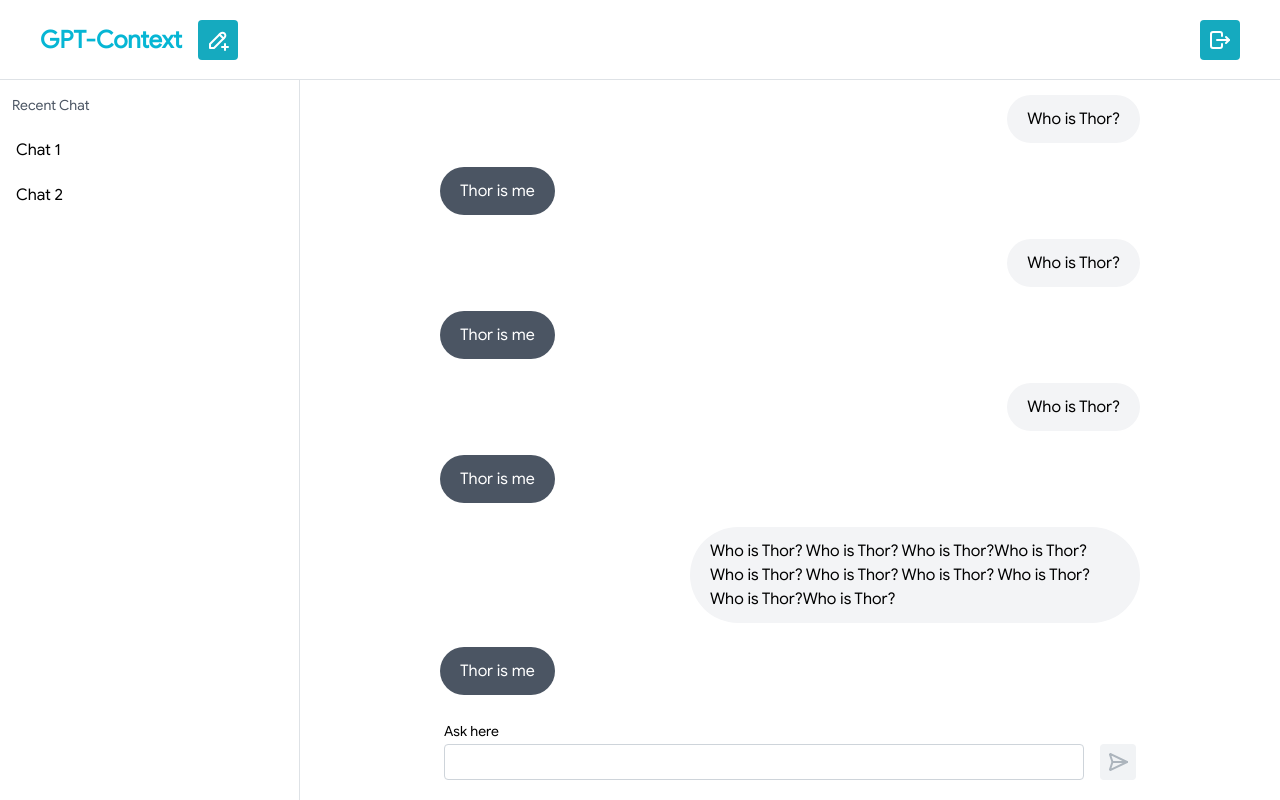
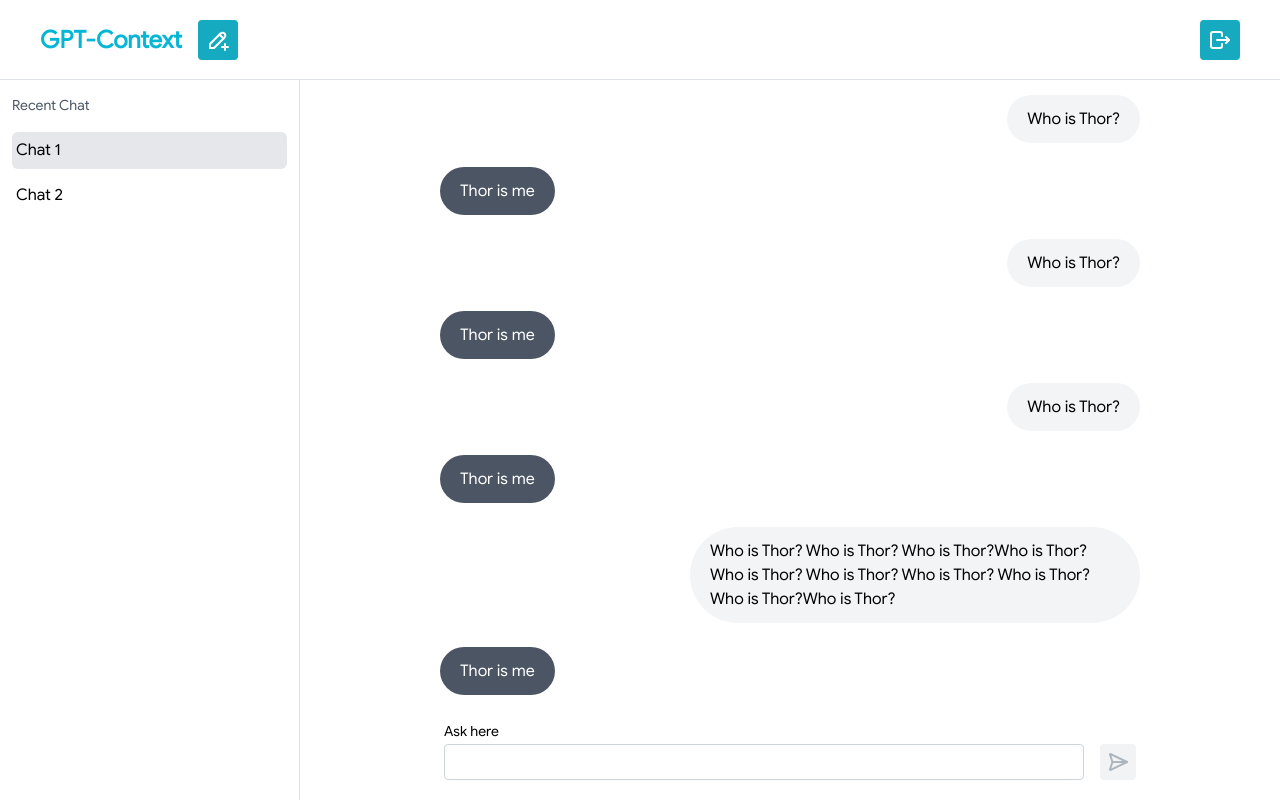
Before and after one commit to dnc-manhdung/gpt-context, a Next.js app: page /chat/abcd in a window 1280 px wide. Built offline with nearby package versions, Linux system fonts and the light colour scheme.

Commit message:
fix: using conversation bg

```diff
--- a/src/components/layouts/navbar.tsx
+++ b/src/components/layouts/navbar.tsx
@@ -1,4 +1,5 @@
 import { Flex, Text, Button } from '@mantine/core'
+import { useParams } from 'next/navigation'
 
 type Chat = {
   id: string
@@ -10,13 +11,23 @@ interface NavbarProps {
 }
 
 const Navbar: React.FC<NavbarProps> = ({ chatList }) => {
+  const params = useParams()
+  const { id } = params
+
   return (
     <Flex direction="column" mt="md" ml="sm" mr="sm">
       <Text className="text-sm text-gray-600">Recent Chat</Text>
       <Flex direction="column" className="w-full" gap="8" mt="md">
         {chatList &&
           chatList.map((chat) => {
-            return (
+            return chat.id === id ? (
+              <Text
+                key={chat.id}
+                className="text-md px-1 py-1.5 bg-gray-200 rounded-md"
+              >
+                {chat.name}
+              </Text>
+            ) : (
               <Text
                 key={chat.id}
                 component="a"
```
